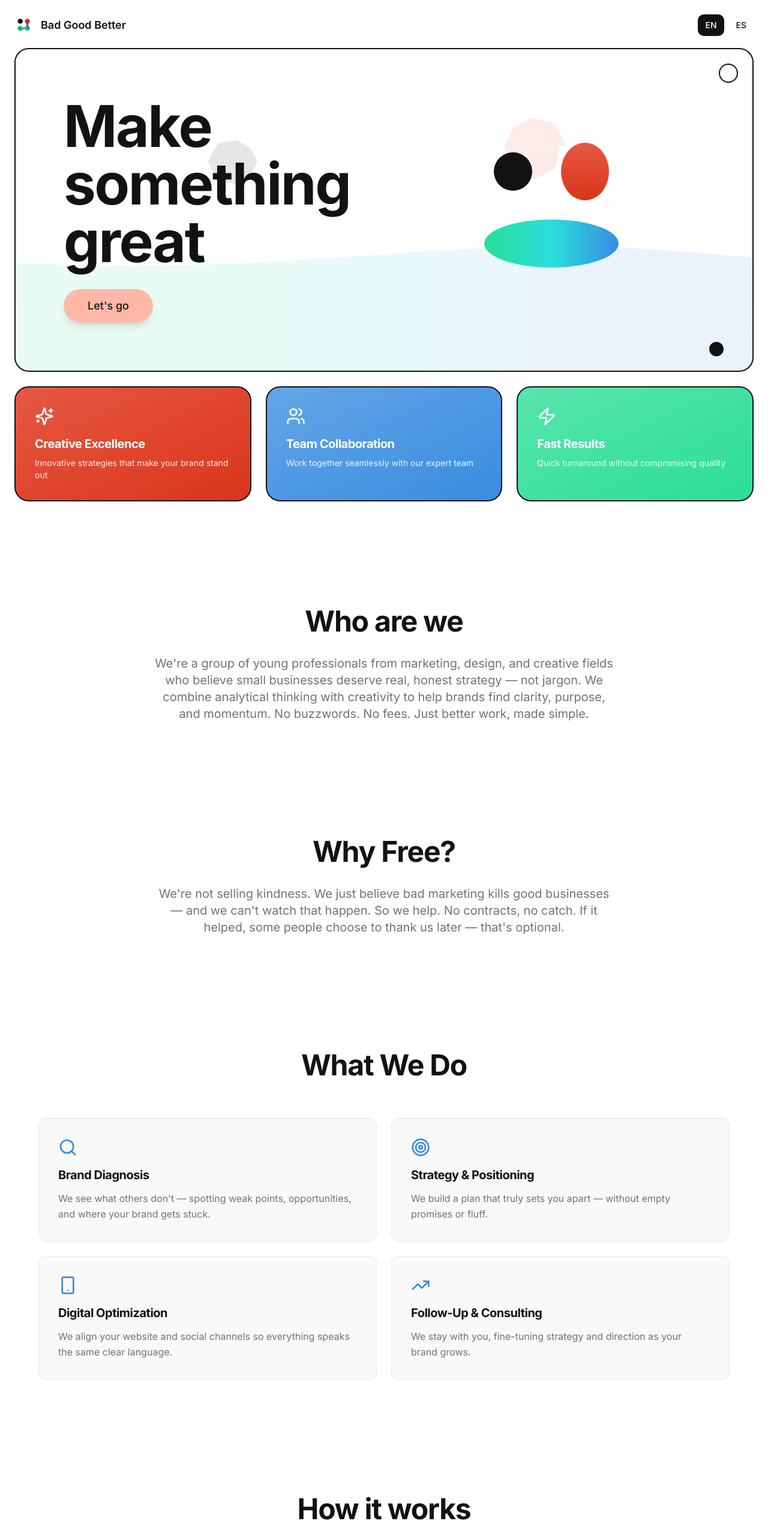
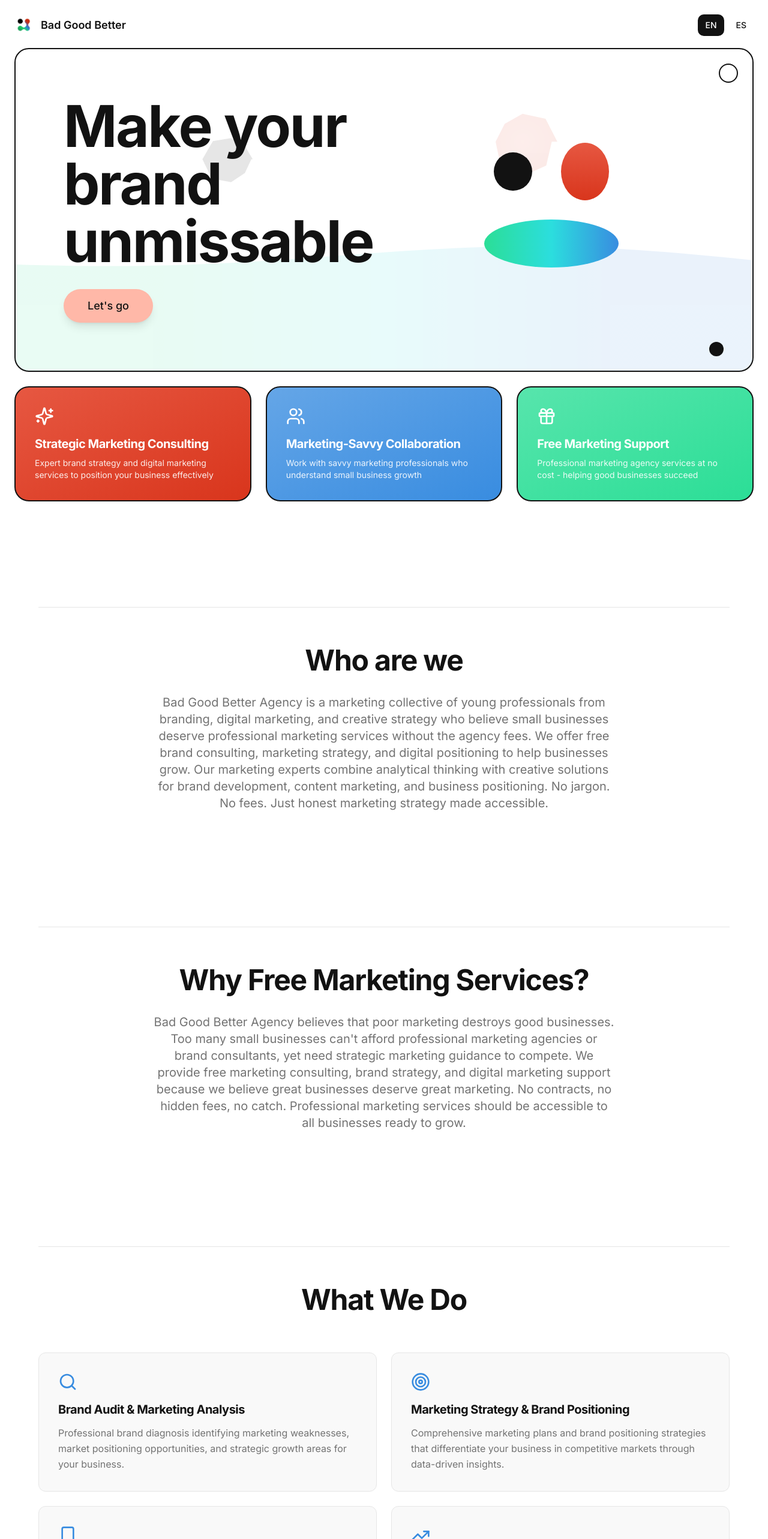
Before and after one commit to 0ideatbh-valid/lovabless-free-fix, a React (Vite) app: page / in a window 1280 px wide. Shown: the top 2566 px of the page at 60% size. Built offline with nearby package versions, Linux system fonts and the light colour scheme; the HTML template or start-up script is replaced by a standard one; a web font is replaced by a local one.

Commit message:
Refactor sections and SEO

```diff
--- a/src/components/Hero.tsx
+++ b/src/components/Hero.tsx
@@ -1,19 +1,37 @@
 import { useLanguage } from "@/contexts/LanguageContext";
 import { Button } from "./ui/button";
 import { LogoAnimation } from "./ui/logo-animation";
-import { Sparkles, Users, Zap } from "lucide-react";
+import { Sparkles, Users, Gift } from "lucide-react";
+import { useState, useRef, useEffect } from "react";
 
 export const Hero = () => {
   const { t, language } = useLanguage();
+  const [mousePos, setMousePos] = useState({ x: 0, y: 0 });
+  const heroRef = useRef<HTMLDivElement>(null);
 
   const scrollToForm = () => {
     document.getElementById('contact-form')?.scrollIntoView({ behavior: 'smooth' });
   };
 
+  useEffect(() => {
+    const handleMouseMove = (e: MouseEvent) => {
+      if (heroRef.current) {
+        const rect = heroRef.current.getBoundingClientRect();
+        setMousePos({
+          x: (e.clientX - rect.left - rect.width / 2) / 20,
+          y: (e.clientY - rect.top - rect.height / 2) / 20,
+        });
+      }
+    };
+
+    window.addEventListener("mousemove", handleMouseMove);
+    return () => window.removeEventListener("mousemove", handleMouseMove);
+  }, []);
+
   return (
     <section className="relative min-h-screen flex items-center justify-center overflow-hidden bg-background">
       <div className="max-w-7xl mx-auto px-6 py-20 w-full">
-        <div className="border-2 border-foreground rounded-3xl p-8 md:p-16 lg:p-20 relative overflow-hidden bg-background">
+        <div ref={heroRef} className="border-2 border-foreground rounded-3xl p-8 md:p-16 lg:p-20 relative overflow-hidden bg-background">
           {/* Logo Animation Background */}
           <LogoAnimation />
 
@@ -26,9 +44,9 @@ export const Hero = () => {
             <div>
               <h1 className="text-6xl md:text-7xl lg:text-8xl font-black mb-8 text-foreground leading-[0.9] tracking-tight">
                 {language === 'en' ? (
-                  <>Make something great</>
+                  <>Make your brand unmissable</>
                 ) : (
-                  <>Haz algo grandioso</>
+                  <>Haz que tu marca no pase desapercibida</>
                 )}
               </h1>
               <Button
@@ -40,12 +58,30 @@ export const Hero = () => {
               </Button>
             </div>
 
-            {/* Right decorative - Logo shapes */}
+            {/* Right decorative - Logo shapes with cursor interaction */}
             <div className="hidden md:flex items-center justify-center relative">
               <div className="relative w-64 h-64">
-                <div className="absolute top-8 left-8 w-16 h-16 rounded-full bg-foreground animate-float" style={{ animationDelay: '0s' }} />
-                <div className="absolute top-4 right-8 w-20 h-24 rounded-[50%] bg-gradient-to-b from-[hsl(8,77%,58%)] to-[hsl(8,77%,48%)] animate-float" style={{ animationDelay: '0.5s' }} />
-                <div className="absolute bottom-8 left-4 right-4 h-20 rounded-[50%] bg-gradient-to-r from-[hsl(156,73%,52%)] via-[hsl(180,73%,52%)] to-[hsl(210,73%,55%)] animate-float" style={{ animationDelay: '1s' }} />
+                <div
+                  className="absolute top-8 left-8 w-16 h-16 rounded-full bg-foreground animate-float transition-transform duration-300 ease-out"
+                  style={{
+                    animationDelay: '0s',
+                    transform: `translate(${mousePos.x * 0.5}px, ${mousePos.y * 0.5}px)`
+                  }}
+                />
+                <div
+                  className="absolute top-4 right-8 w-20 h-24 rounded-[50%] bg-gradient-to-b from-[hsl(8,77%,58%)] to-[hsl(8,77%,48%)] animate-float transition-transform duration-300 ease-out"
+                  style={{
+                    animationDelay: '0.5s',
+                    transform: `translate(${mousePos.x * 0.8}px, ${mousePos.y * 0.8}px)`
+                  }}
+                />
+                <div
+                  className="absolute bottom-8 left-4 right-4 h-20 rounded-[50%] bg-gradient-to-r from-[hsl(156,73%,52%)] via-[hsl(180,73%,52%)] to-[hsl(210,73%,55%)] animate-float transition-transform duration-300 ease-out"
+                  style={{
+                    animationDelay: '1s',
+                    transform: `translate(${mousePos.x * 0.6}px, ${mousePos.y * 0.6}px)`
+                  }}
+                />
               </div>
             </div>
           </div>
@@ -56,30 +92,30 @@ export const Hero = () => {
           <div className="bg-gradient-to-br from-[hsl(8,77%,58%)] to-[hsl(8,77%,48%)] border-2 border-foreground rounded-3xl p-8 hover:scale-105 transition-transform duration-300">
             <Sparkles className="w-8 h-8 mb-4 text-white" />
             <h3 className="text-xl font-bold mb-2 text-white">
-              {language === 'en' ? 'Creative Excellence' : 'Excelencia Creativa'}
+              {language === 'en' ? 'Strategic Marketing Consulting' : 'Consultoría Estratégica de Marketing'}
             </h3>
             <p className="text-sm text-white/90">
-              {language === 'en' ? 'Innovative strategies that make your brand stand out' : 'Estrategias innovadoras que hacen destacar tu marca'}
+              {language === 'en' ? 'Expert brand strategy and digital marketing services to position your business effectively' : 'Estrategia de marca experta y servicios de marketing digital para posicionar tu negocio efectivamente'}
             </p>
           </div>
 
           <div className="bg-gradient-to-br from-[hsl(210,73%,65%)] to-[hsl(210,73%,55%)] border-2 border-foreground rounded-3xl p-8 hover:scale-105 transition-transform duration-300">
             <Users className="w-8 h-8 mb-4 text-white" />
             <h3 className="text-xl font-bold mb-2 text-white">
-              {language === 'en' ? 'Team Collaboration' : 'Colaboración en Equipo'}
+              {language === 'en' ? 'Marketing-Savvy Collaboration' : 'Colaboración Experta'}
             </h3>
             <p className="text-sm text-white/90">
-              {language === 'en' ? 'Work together seamlessly with our expert team' : 'Trabaja sin problemas con nuestro equipo experto'}
+              {language === 'en' ? 'Work with savvy marketing professionals who understand small business growth' : 'Trabaja con profesionales del marketing que entienden el crecimiento de pequeños negocios'}
             </p>
           </div>
 
           <div className="bg-gradient-to-br from-[hsl(156,73%,62%)] to-[hsl(156,73%,52%)] border-2 border-foreground rounded-3xl p-8 hover:scale-105 transition-transform duration-300">
-            <Zap className="w-8 h-8 mb-4 text-white" />
+            <Gift className="w-8 h-8 mb-4 text-white" />
             <h3 className="text-xl font-bold mb-2 text-white">
-              {language === 'en' ? 'Fast Results' : 'Resultados Rápidos'}
+              {language === 'en' ? 'Free Marketing Support' : 'Soporte de Marketing Gratuito'}
             </h3>
             <p className="text-sm text-white/90">
-              {language === 'en' ? 'Quick turnaround without compromising quality' : 'Entrega rápida sin comprometer la calidad'}
+              {language === 'en' ? 'Professional marketing agency services at no cost - helping good businesses succeed' : 'Servicios profesionales de agencia de marketing sin coste - ayudando a buenos negocios a tener éxito'}
             </p>
           </div>
         </div>
--- a/src/components/HowItWorks.tsx
+++ b/src/components/HowItWorks.tsx
@@ -13,6 +13,11 @@ export const HowItWorks = () => {
 
   return (
     <section className="py-24 px-6 bg-background scroll-fade-in">
+      {/* Separator line */}
+      <div className="max-w-6xl mx-auto mb-16">
+        <div className="h-px bg-border" />
+      </div>
+
       <div className="max-w-4xl mx-auto">
         <h2 className="text-4xl md:text-5xl font-bold mb-16 text-center text-foreground">
           {t('howItWorksTitle')}
--- a/src/components/WhatWeDo.tsx
+++ b/src/components/WhatWeDo.tsx
@@ -29,6 +29,11 @@ export const WhatWeDo = () => {
 
   return (
     <section className="py-24 px-6 bg-background scroll-fade-in">
+      {/* Separator line */}
+      <div className="max-w-6xl mx-auto mb-16">
+        <div className="h-px bg-border" />
+      </div>
+
       <div className="max-w-6xl mx-auto">
         <h2 className="text-4xl md:text-5xl font-bold mb-16 text-center text-foreground capitalize">
           {t('whatWeDoTitle')}
--- a/src/components/WhoAreWe.tsx
+++ b/src/components/WhoAreWe.tsx
@@ -5,6 +5,11 @@ export const WhoAreWe = () => {
 
   return (
     <section className="py-24 px-6 bg-background scroll-fade-in">
+      {/* Separator line */}
+      <div className="max-w-6xl mx-auto mb-16">
+        <div className="h-px bg-border" />
+      </div>
+
       <div className="max-w-4xl mx-auto text-center">
         <h2 className="text-4xl md:text-5xl font-bold mb-8 text-foreground">
           {t('whoAreWeTitle')}
--- a/src/components/WhyFree.tsx
+++ b/src/components/WhyFree.tsx
@@ -5,6 +5,11 @@ export const WhyFree = () => {
 
   return (
     <section className="py-24 px-6 bg-background scroll-fade-in">
+      {/* Separator line */}
+      <div className="max-w-6xl mx-auto mb-16">
+        <div className="h-px bg-border" />
+      </div>
+
       <div className="max-w-4xl mx-auto text-center">
         <h2 className="text-4xl md:text-5xl font-bold mb-8 text-foreground">
           {t('whyFreeTitle')}
--- a/src/components/ui/logo-animation.tsx
+++ b/src/components/ui/logo-animation.tsx
@@ -1,7 +1,8 @@
-import { useEffect, useRef } from "react";
+import { useEffect, useRef, useState } from "react";
 
 export const LogoAnimation = () => {
   const canvasRef = useRef<HTMLCanvasElement>(null);
+  const [mousePos, setMousePos] = useState({ x: 0, y: 0 });
 
   useEffect(() => {
     const canvas = canvasRef.current;
@@ -18,6 +19,16 @@ export const LogoAnimation = () => {
 
     setCanvasSize();
     window.addEventListener("resize", setCanvasSize);
+
+    const handleMouseMove = (e: MouseEvent) => {
+      const rect = canvas.getBoundingClientRect();
+      setMousePos({
+        x: e.clientX - rect.left,
+        y: e.clientY - rect.top,
+      });
+    };
+
+    canvas.addEventListener("mousemove", handleMouseMove);
 
     let animationId: number;
     let time = 0;
@@ -59,29 +70,33 @@ export const LogoAnimation = () => {
 
       time += 0.02;
 
-      // Black circle (top left)
+      // Calculate mouse influence
+      const mousePullX = (mousePos.x - width / 2) * 0.03;
+      const mousePullY = (mousePos.y - height / 2) * 0.03;
+
+      // Black circle (top left) - reacts to mouse
       drawBlob(
-        width * 0.3,
-        height * 0.35,
+        width * 0.3 + mousePullX * 0.5,
+        height * 0.35 + mousePullY * 0.5,
         40,
         "hsl(0, 0%, 7%)",
         0
       );
 
-      // Red/orange teardrop (top right)
+      // Red/orange teardrop (top right) - reacts to mouse
       const gradient1 = ctx.createRadialGradient(
-        width * 0.7,
-        height * 0.3,
+        width * 0.7 + mousePullX * 0.8,
+        height * 0.3 + mousePullY * 0.8,
         0,
-        width * 0.7,
-        height * 0.3,
+        width * 0.7 + mousePullX * 0.8,
+        height * 0.3 + mousePullY * 0.8,
         60
       );
       gradient1.addColorStop(0, "hsl(8, 77%, 58%)");
       gradient1.addColorStop(1, "hsl(8, 77%, 48%)");
       drawBlob(
-        width * 0.7,
-        height * 0.3,
+        width * 0.7 + mousePullX * 0.8,
+        height * 0.3 + mousePullY * 0.8,
         50,
         gradient1,
         Math.PI * 0.66
@@ -126,9 +141,10 @@ export const LogoAnimation = () => {
 
     return () => {
       window.removeEventListener("resize", setCanvasSize);
+      canvas.removeEventListener("mousemove", handleMouseMove);
       cancelAnimationFrame(animationId);
     };
-  }, []);
+  }, [mousePos]);
 
   return (
     <canvas
--- a/src/contexts/LanguageContext.tsx
+++ b/src/contexts/LanguageContext.tsx
@@ -18,22 +18,22 @@ const translations = {
 
     // Who Are We
     whoAreWeTitle: "Who are we",
-    whoAreWeText: "We're a group of young professionals from marketing, design, and creative fields who believe small businesses deserve real, honest strategy — not jargon. We combine analytical thinking with creativity to help brands find clarity, purpose, and momentum. No buzzwords. No fees. Just better work, made simple.",
+    whoAreWeText: "Bad Good Better Agency is a marketing collective of young professionals from branding, digital marketing, and creative strategy who believe small businesses deserve professional marketing services without the agency fees. We offer free brand consulting, marketing strategy, and digital positioning to help businesses grow. Our marketing experts combine analytical thinking with creative solutions for brand development, content marketing, and business positioning. No jargon. No fees. Just honest marketing strategy made accessible.",
 
     // Why Free
-    whyFreeTitle: "Why Free?",
-    whyFreeText: "We're not selling kindness. We just believe bad marketing kills good businesses — and we can't watch that happen. So we help. No contracts, no catch. If it helped, some people choose to thank us later — that's optional.",
+    whyFreeTitle: "Why Free Marketing Services?",
+    whyFreeText: "Bad Good Better Agency believes that poor marketing destroys good businesses. Too many small businesses can't afford professional marketing agencies or brand consultants, yet need strategic marketing guidance to compete. We provide free marketing consulting, brand strategy, and digital marketing support because we believe great businesses deserve great marketing. No contracts, no hidden fees, no catch. Professional marketing services should be accessible to all businesses ready to grow.",
 
     // What We Do
     whatWeDoTitle: "What we do",
-    service1Title: "Brand Diagnosis",
-    service1Text: "We see what others don't — spotting weak points, opportunities, and where your brand gets stuck.",
-    service2Title: "Strategy & Positioning",
-    service2Text: "We build a plan that truly sets you apart — without empty promises or fluff.",
-    service3Title: "Digital Optimization",
-    service3Text: "We align your website and social channels so everything speaks the same clear language.",
-    service4Title: "Follow-Up & Consulting",
-    service4Text: "We stay with you, fine-tuning strategy and direction as your brand grows.",
+    service1Title: "Brand Audit & Marketing Analysis",
+    service1Text: "Professional brand diagnosis identifying marketing weaknesses, market positioning opportunities, and strategic growth areas for your business.",
+    service2Title: "Marketing Strategy & Brand Positioning",
+    service2Text: "Comprehensive marketing plans and brand positioning strategies that differentiate your business in competitive markets through data-driven insights.",
+    service3Title: "Digital Marketing Optimization",
+    service3Text: "Website optimization, social media marketing strategy, and digital brand consistency across all marketing channels for maximum impact.",
+    service4Title: "Ongoing Marketing Consulting",
+    service4Text: "Continuous marketing support, strategic consulting, and brand development guidance as your business scales and market conditions evolve.",
 
     // How It Works
     howItWorksTitle: "How it works",
```
